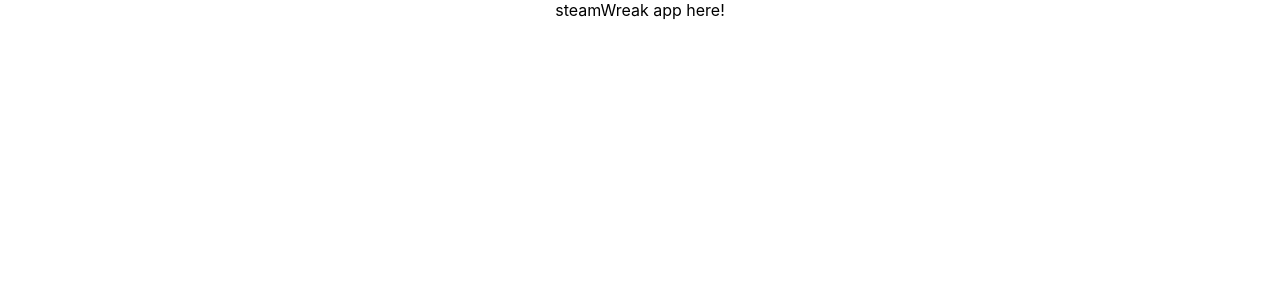
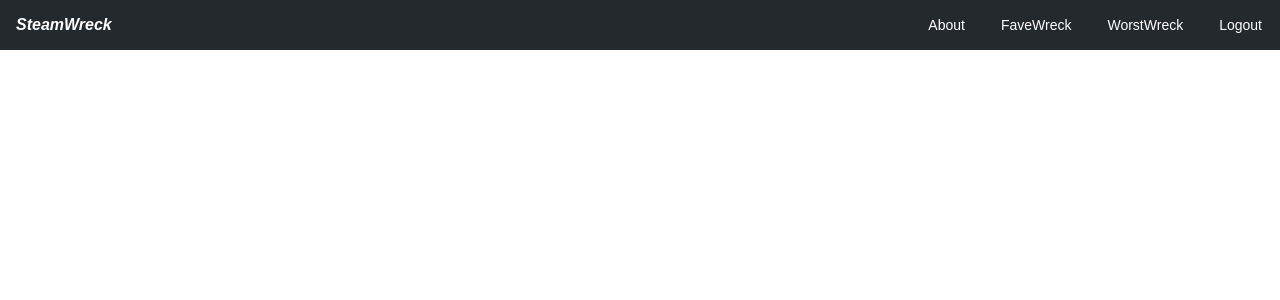
Before and after one commit to Juno-Jung/SteamWreck, a React (Create React App) app in the folder client/: page / in a window 1280 px wide. Shown: the top 300 px of the page. Built offline with nearby package versions, Linux system fonts and the light colour scheme.

Commit message:
Client: Navbar component created

```diff
--- a/client/package.json
+++ b/client/package.json
@@ -10,9 +10,12 @@
     "@types/node": "^12.12.47",
     "@types/react": "^16.9.41",
     "@types/react-dom": "^16.9.8",
+    "@types/styled-components": "^5.1.0",
     "react": "^16.13.1",
     "react-dom": "^16.13.1",
     "react-scripts": "3.4.1",
+    "reset-css": "^5.0.1",
+    "styled-components": "^5.1.1",
     "typescript": "^3.7.5"
   },
   "scripts": {
@@ -35,5 +38,8 @@
       "last 1 firefox version",
       "last 1 safari version"
     ]
+  },
+  "devDependencies": {
+    "tslint-config-prettier": "^1.18.0"
   }
 }
--- a/client/src/App.tsx
+++ b/client/src/App.tsx
@@ -1,13 +1,28 @@
-import React, {} from 'react';
-import logo from './logo.svg';
-import './App.css';
+import React, { Component } from 'react';
+import 'reset-css';
+import Navbar from './components/Navbar/Navbar';
 
-function App() {
-  return (
-    <div className="App">
-      steamWreak app here!
-    </div>
-  );
+
+const navigation = {
+  company: { name: "SteamWreck", to: "/" },
+  links: [
+    { name: "About", to: "/about" },
+    { name: "FaveWreck", to: "/favourite" },
+    { name: "WorstWreck", to: "/worst" },
+    { name: "Logout", to: "/logout" },
+  ]
+};
+
+
+export default class App extends Component {
+  // the 'public' is a typescript feature.
+  public render() {
+    const { company, links } = navigation;
+
+    return (
+      <div className="App">
+        <Navbar company={company} links={links} />
+      </div>
+    );
+  }
 }
-
-export default App;
--- a/client/src/components/Navbar/Navbar.tsx
+++ b/client/src/components/Navbar/Navbar.tsx
@@ -1,11 +1,82 @@
-import React, { FunctionComponent  } from 'react';
+import * as React from 'react'
+import styled from 'styled-components';
 
-type NavbarProps = {
-  //
+const Navbar = (props: {
+  company: { name: string; to: string },
+  links: Array<{ name: string, to: string }>
+}) => {
+  const { company, links } = props;
+  const NavLinks: any = () => links.map((link: { name: string, to: string }) => <Li key={link.name}><a href={link.to}>{link.name}</a></Li>);
+
+  return (
+    <NavbarMenu>
+      <Company href={company.to}>{company.name}</Company>
+      <Ul>
+        <NavLinks />
+      </Ul>
+    </NavbarMenu >
+  )
 };
 
-const Navbar: FunctionComponent = () => {
-  return <div>Navbar</div>;
-};
+
+const Theme = {
+  colors: {
+    bg: `#fff`,
+    dark: `#24292e`,
+    light: `#EEEEEE`,
+    red: `#ff5851`,
+  },
+  fonts: {
+    body: `IBM Plex Sans, sans-serif`,
+    heading: `IBM Plex Sans, sans-serif`,
+  }
+}
+
+const NavbarMenu = styled.nav`
+  background: ${Theme.colors.dark};
+  font-family: ${Theme.fonts.heading};
+  color: ${Theme.colors.light};
+  display: flex;
+  align-items: center;
+  justify-content: space-between;
+  a { color: white; text-decoration: none; }`;
+
+const Company = styled.a`
+  font-weight: bold;
+  font-style: italic;
+  margin-left: 1rem;
+  padding-right: 1rem;`;
+
+const Ul = styled.ul`
+  display: flex;
+  flex-wrap: nowrap;
+  overflow: scroll;
+  /* overflow-x: hidden; */
+  -webkit-overflow-scrolling: touch;`;
+
+const Li = styled.li`
+  flex: 0 0 auto;
+  -webkit-box-align: center;
+  -webkit-box-pack: center;
+  -webkit-tap-highlight-color: transparent;
+  align-items: center;
+  color: #999;
+  height: 100%;
+  justify-content: center;
+  text-decoration: none;
+  -webkit-box-align: center;
+  -webkit-box-pack: center;
+  -webkit-tap-highlight-color: transparent;
+  align-items: center;
+  color: #999;
+  display: flex;
+  font-size: 14px;
+  height: 50px;
+  justify-content: center;
+  line-height: 16px;
+  margin: 0 1.125rem ;
+  text-decoration: none;
+  white-space: nowrap;`;
+
 
 export default Navbar;
```
Also changed, not shown: client/tslint.json (added, +7 -0 lines), 1 other file (tests, documents, lock files or other folders).
